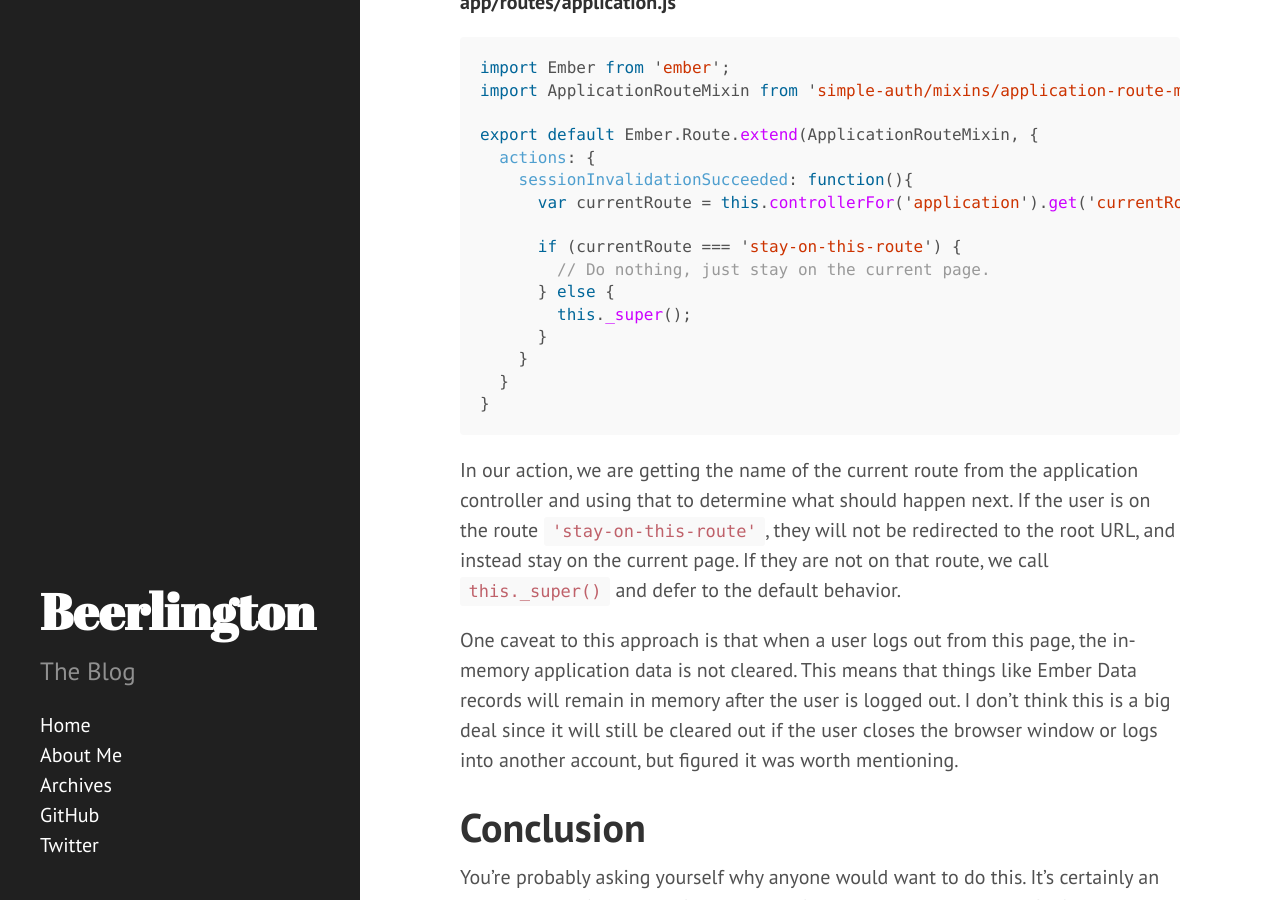
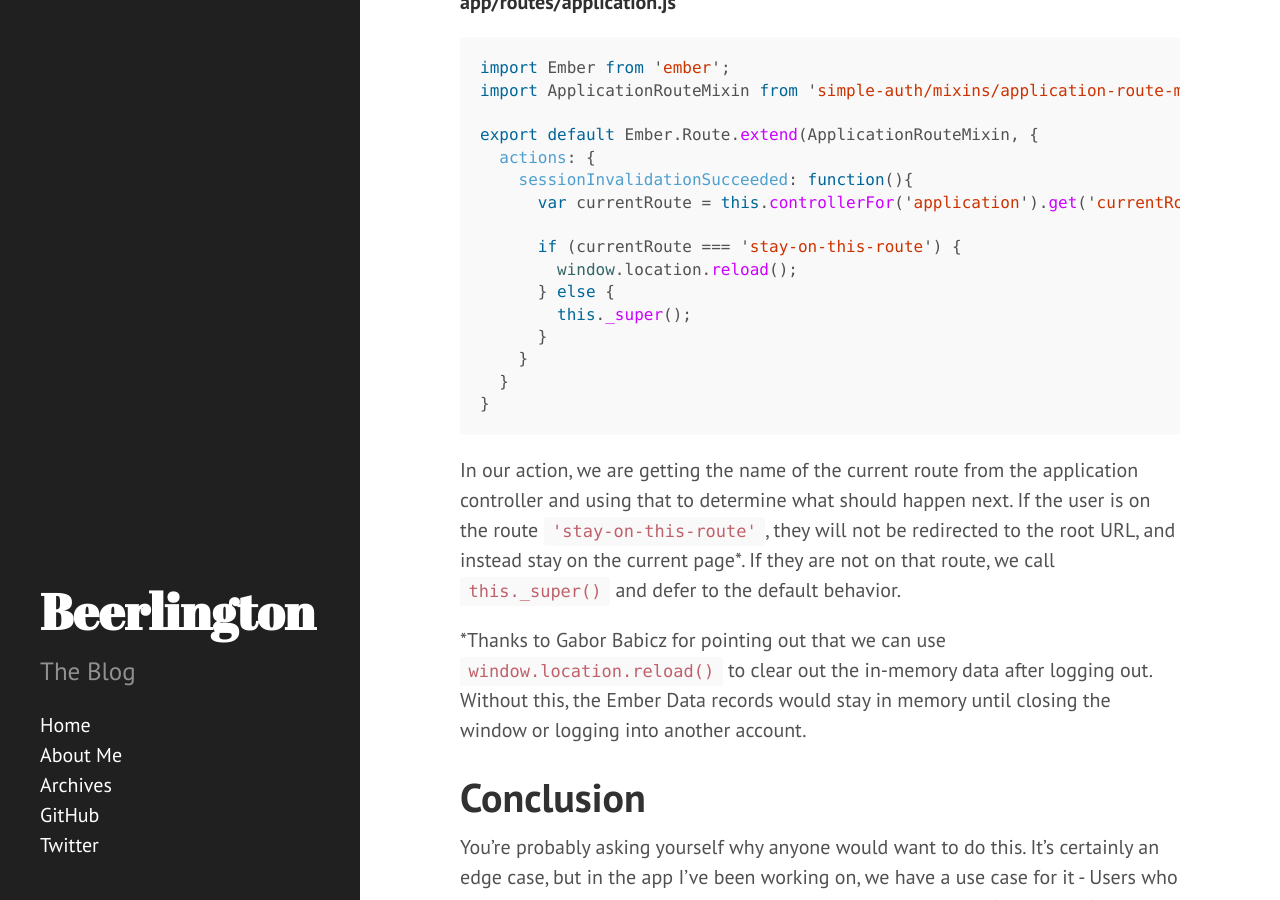
Before and after one commit to beerlington/beerlington.github.com, a Jekyll site: the page built from _posts/2015-02-11-ember-simple-auth-stay-on-current-page-after-logout.markdown, in a window 1280 px wide and 900 px high, scrolled down 1346 px. Built offline with Jekyll 4.4.1, drawn with Linux system fonts in a browser that asks for light colours; Markdown is read by kramdown in place of the engine named in the settings; comment, search, counter and statistics services are not loaded.

Commit message:
Updates simple auth post for clearing out memory after logout

````diff
--- a/_posts/2015-02-11-ember-simple-auth-stay-on-current-page-after-logout.markdown
+++ b/_posts/2015-02-11-ember-simple-auth-stay-on-current-page-after-logout.markdown
@@ -47,7 +47,7 @@ export default Ember.Route.extend(ApplicationRouteMixin, {
       var currentRoute = this.controllerFor('application').get('currentRouteName');
 
       if (currentRoute === 'stay-on-this-route') {
-        // Do nothing, just stay on the current page.
+        window.location.reload();
       } else {
         this._super();
       }
@@ -56,9 +56,9 @@ export default Ember.Route.extend(ApplicationRouteMixin, {
 }
 ```
 
-In our action, we are getting the name of the current route from the application controller and using that to determine what should happen next. If the user is on the route `'stay-on-this-route'`, they will not be redirected to the root URL, and instead stay on the current page. If they are not on that route, we call `this._super()` and defer to the default behavior.
+In our action, we are getting the name of the current route from the application controller and using that to determine what should happen next. If the user is on the route `'stay-on-this-route'`, they will not be redirected to the root URL, and instead stay on the current page*. If they are not on that route, we call `this._super()` and defer to the default behavior.
 
-One caveat to this approach is that when a user logs out from this page, the in-memory application data is not cleared. This means that things like Ember Data records will remain in memory after the user is logged out. I don't think this is a big deal since it will still be cleared out if the user closes the browser window or logs into another account, but figured it was worth mentioning.
+*Thanks to Gabor Babicz for pointing out that we can use `window.location.reload()` to clear out the in-memory data after logging out. Without this, the Ember Data records would stay in memory until closing the window or logging into another account.
 
 # Conclusion
 
````
